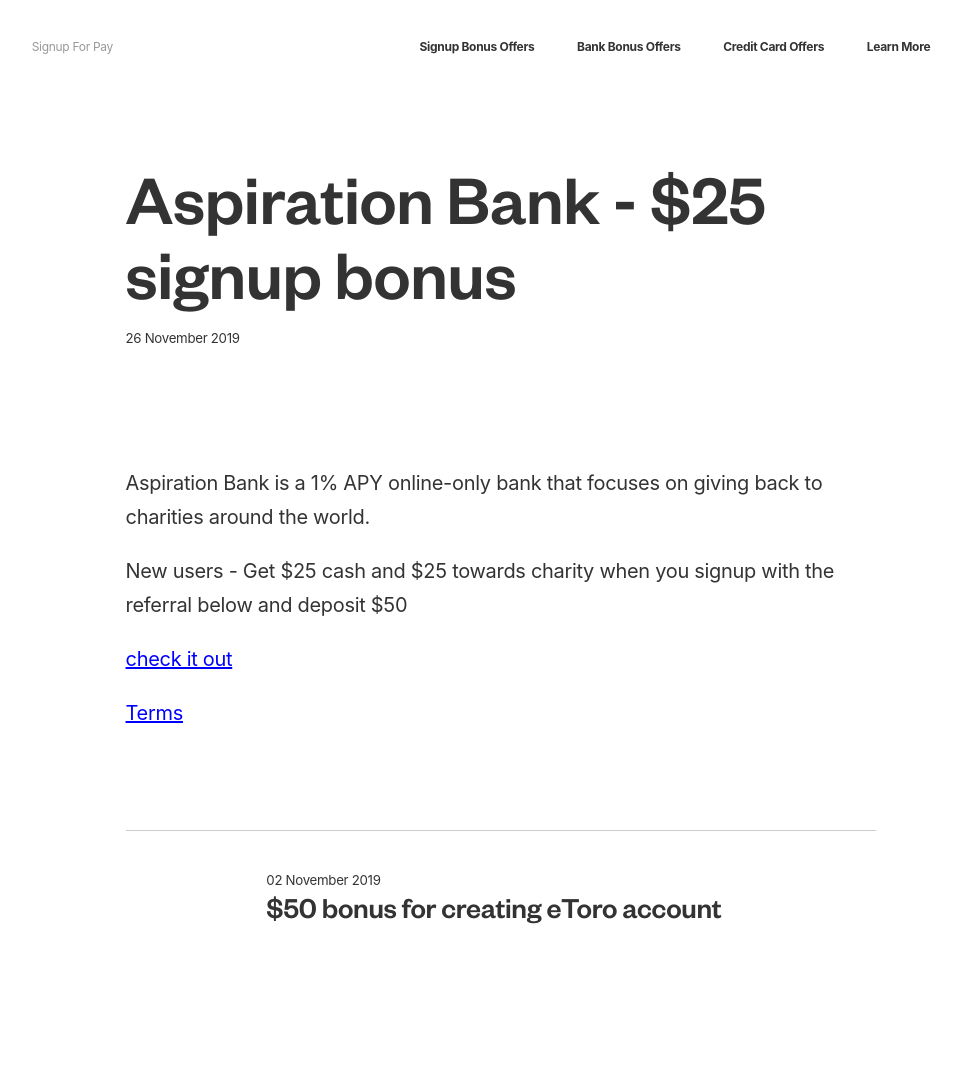
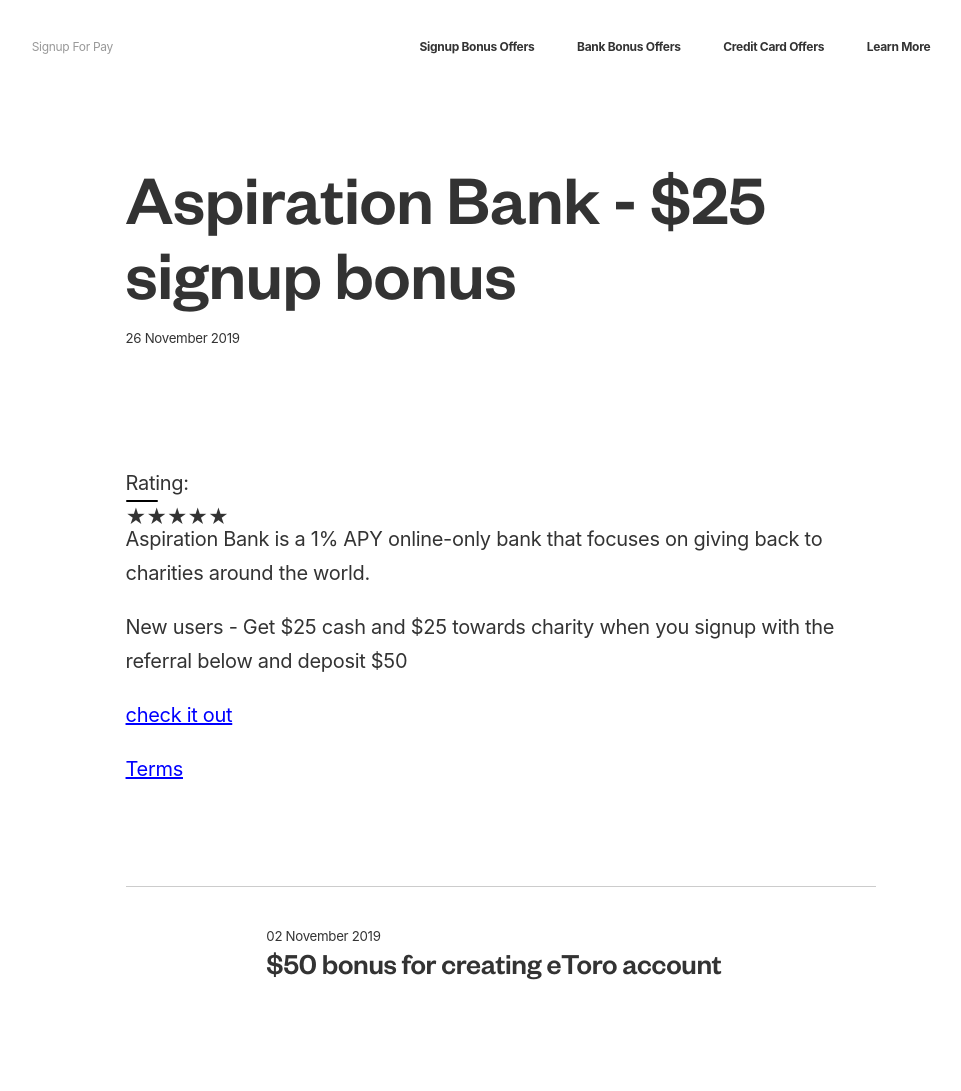
Before and after one commit to nickleeds/signupsforpay, a Jekyll site: the page built from _posts/2019-11-26-Aspiration-Bank-Deal.markdown, in a window 1280 px wide. Shown: the whole page, without its empty margins (139-1100 px from the left). Built offline with Jekyll 4.4.1, drawn with Linux system fonts in a browser that asks for light colours; before the commit the page ends 1035 px from its top, so only the background shows below that.

Commit message:
Update 2019-11-26-Aspiration-Bank-Deal.markdown

```diff
--- a/_posts/2019-11-26-Aspiration-Bank-Deal.markdown
+++ b/_posts/2019-11-26-Aspiration-Bank-Deal.markdown
@@ -11,6 +11,9 @@
 layout: post
 ---
 
+<p>Rating:  <span class="stars-container stars-{{ review.stars | times:20 | round: 0 }}" title="{{ review.stars }}/5">★★★★★</span></p>
+
+
 Aspiration Bank is a 1% APY online-only bank that focuses on giving back to charities around the world.
 
 New users - Get $25 cash and $25 towards charity when you signup with the referral below and deposit $50
```
